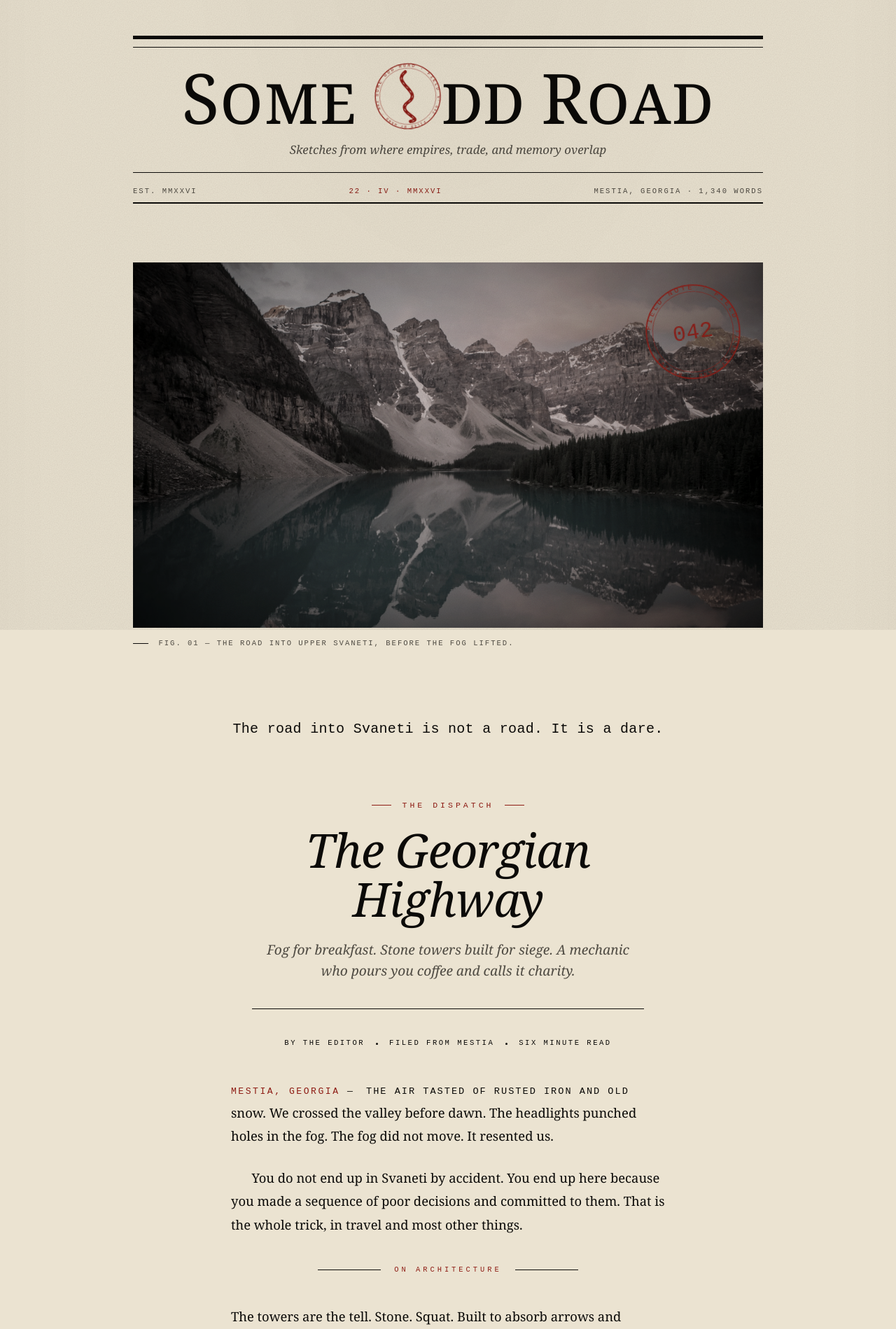
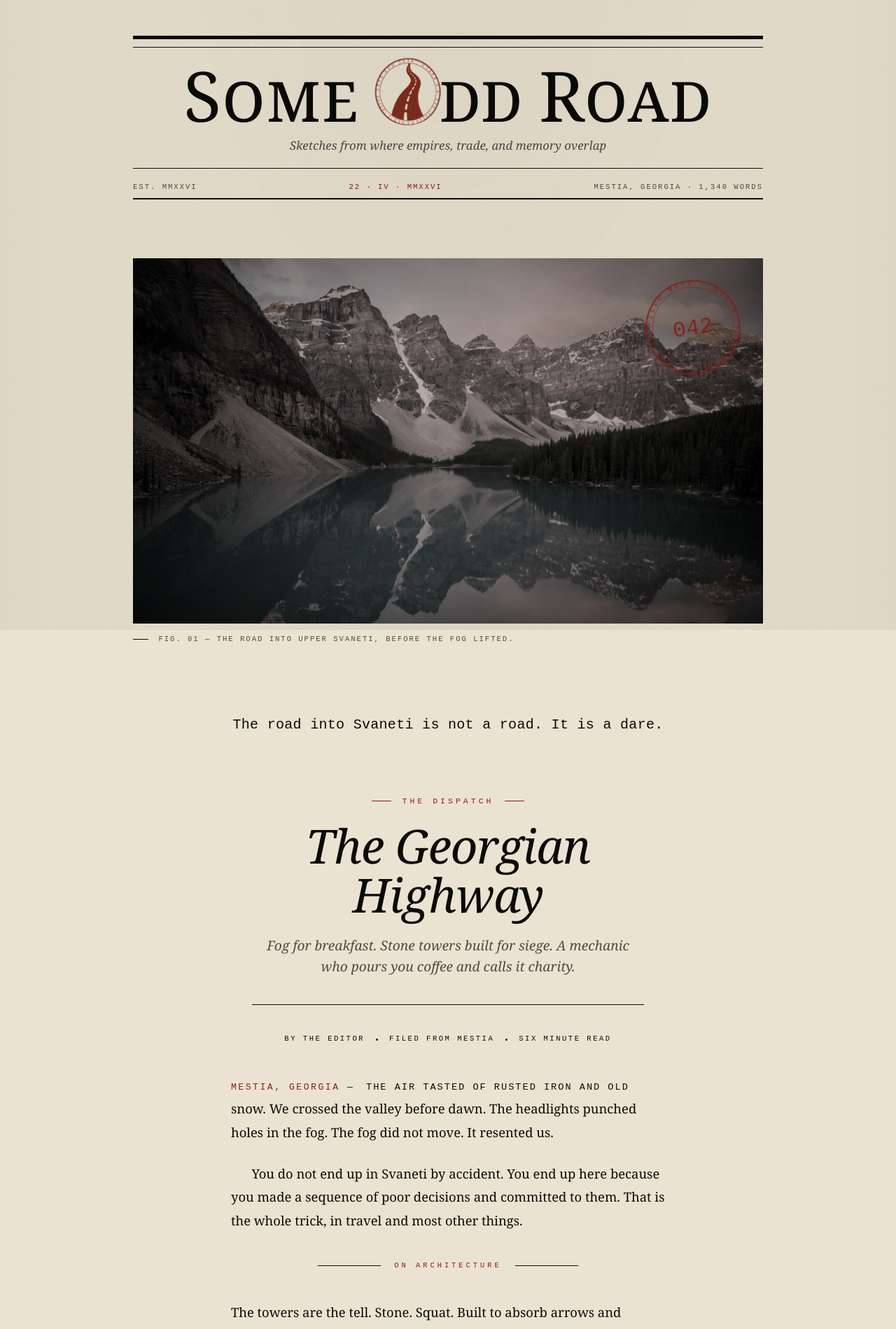
Before and after one commit to westbank-alchemy/some-odd-road, a Jekyll site: the page built from index.html, in a window 1280 px wide. Shown: the top 1899 px of the page at 70% size. Built offline with Jekyll 4.4.1, drawn with Linux system fonts in a browser that asks for light colours; some web fonts are replaced.

Commit message:
Refine masthead road emblem and add branding assets

```diff
--- a/_includes/v61-masthead.html
+++ b/_includes/v61-masthead.html
@@ -5,20 +5,9 @@
             <span class="word">Some</span>
             <span class="odd">
                 <span class="odd-stamp" role="img" aria-label="O">
-                    <svg class="stamp-svg" viewBox="0 0 200 200">
-                        <g class="ink-grp">
-                            <circle class="ring ring-outer" cx="100" cy="100" r="90"></circle>
-                            <circle class="ring ring-inner" cx="100" cy="100" r="78"></circle>
-                            <text font-size="12.5" letter-spacing="4.2">
-                                <textpath href="#arc-top" startOffset="3%">SOME ODD ROAD · FIELD NOTE</textpath>
-                            </text>
-                            <text font-size="9.5" letter-spacing="3.2">
-                                <textpath href="#arc-bot" startOffset="3%">N° 042 · FILED BY HAND · MMXXVI</textpath>
-                            </text>
-                            <path class="road-body" d="M 100,32 C 56,58 144,92 100,116 C 56,140 144,168 100,170"></path>
-                        </g>
-                        <path class="road-lane" d="M 100,32 C 56,58 144,92 100,116 C 56,140 144,168 100,170"></path>
-                    </svg>
+                    <img class="road-o-image"
+  src="{{ '/assets/branding/design_SOR_sharp_O.png' | relative_url }}"
+  alt="">
                 </span>dd
             </span>
             <span class="word">Road</span>
--- a/assets/css/v61-site.css
+++ b/assets/css/v61-site.css
@@ -17,3 +17,35 @@
 .sor-notice{min-height:1rem;margin-top:.6rem;color:var(--bone);font-family:var(--stamp);font-size:.68rem}
 .sor-empty{font-family:var(--serif);text-align:center;color:var(--ash);font-style:italic;padding:1.5rem 0}
 @media(max-width:760px){.sor-footer{padding:1.2rem 1rem 2rem;gap:1.2rem}.sor-links{flex-wrap:wrap}}
+
+/* Custom road O */
+.mast-title .odd-stamp {
+  border-radius: 50%;
+  overflow: hidden;
+}
+.mast-title .road-o-image {
+  position: absolute;
+  display: block;
+  width: 241.5%;
+  height: auto;
+  max-width: none;
+  left: -30.8%;
+  top: -12.25%;
+  mix-blend-mode: multiply;
+}
+
+/* Refine road emblem size and alignment */
+.mast-title .odd-stamp {
+  width: 0.98em;
+  height: 0.98em;
+  top: -0.055em;
+}
+/* Sharper O comparison */
+.mast-title .road-o-image {
+  left: 0;
+  top: 0;
+  width: 100%;
+  height: 100%;
+  object-fit: contain;
+  max-width: none;
+}
```
Also changed, not shown: assets/branding/design_O.png (added), assets/branding/design_O_transparent.png (added), assets/branding/design_SOR_sharp_O.png (added), 2 other files.
